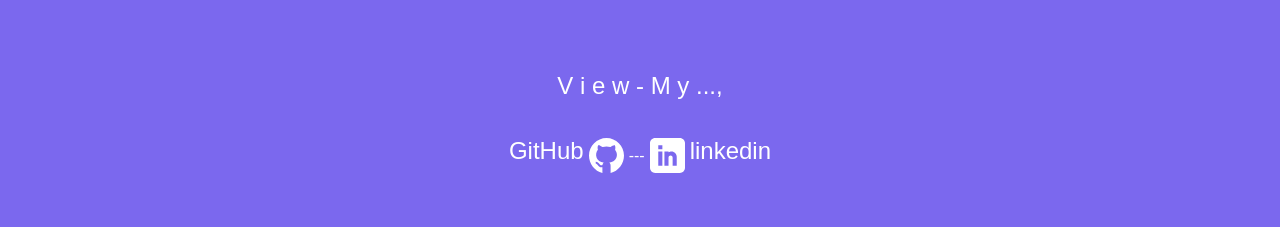
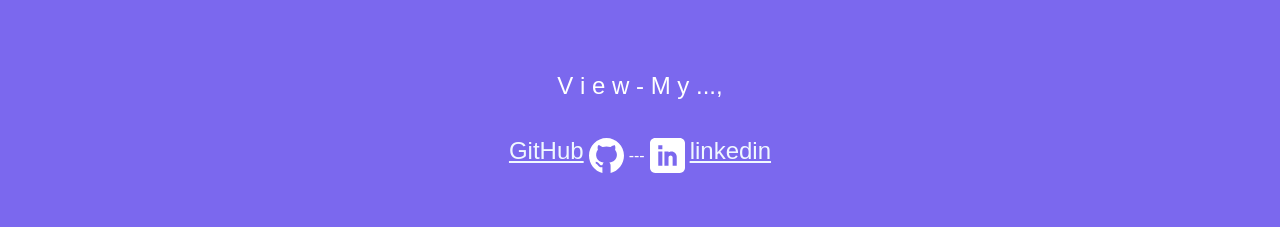
Before and after one commit to Kharthie/Portfolio, a React (Create React App) app: page / in a window 1280 px wide. Shown: the part 10920-11147 px from the top of the page. Built offline with nearby package versions, Linux system fonts and the light colour scheme.

Commit message:
update 7

```diff
--- a/src/components/FollowComponent.js
+++ b/src/components/FollowComponent.js
@@ -13,7 +13,10 @@ class Follow extends Component {
         </div>
         <br />
         <div className="container horizontal-links">
-          <h4>GitHub</h4>
+          <a href="https://github.com/Kharthie" target="_blank">
+            {" "}
+            <h4>GitHub</h4>
+          </a>
           <img
             style={{
               width: "35px",
@@ -43,7 +46,10 @@ class Follow extends Component {
             }
           />
           <br></br>
-          <h4>linkedin</h4>
+
+          <a href="https://www.linkedin.com/in/kharthie-ramakrishnan-914589220/" target="_blank">
+            <h4>linkedin</h4>
+          </a>
         </div>
       </section>
     );
```
